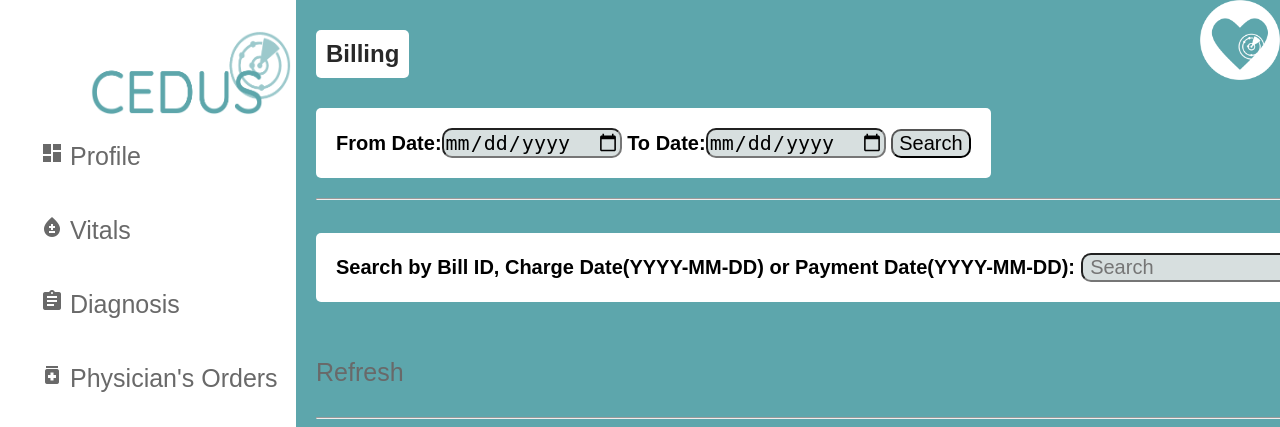
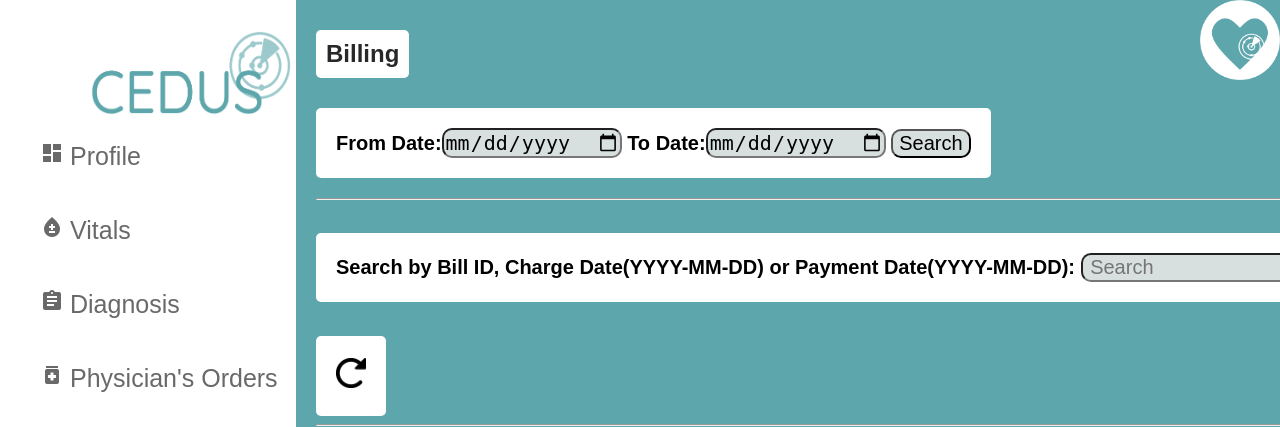
Before and after one commit to LolsMeow/Cedus, a Django app: template main/templates/main/records_test.html in a window 1280 px wide; the page is wider, and only the part inside the window is pictured. Shown: the top 427 px of that part. Run offline with Django 3.2, Linux system fonts and the light colour scheme; the template is opened without the code that fills it: values that come from a table or form of the project are taken from there, others are empty; data comes from the database, SQL or seed files in the repository.

Commit message:
Update records_test.html

```diff
--- a/main/templates/main/records_test.html
+++ b/main/templates/main/records_test.html
@@ -43,7 +43,8 @@
                 </div>
 
             </div>
-    <a href="{% url 'main:records' %}">Refresh</a>
+    <div class="refresh">
+<a href="{%  url 'main:records' %}"><img src="{% static 'images/refresh.png' %}" width = "30" height = "30"></a></div>
             <hr>
             <div id="apptable">
 <table>
```
